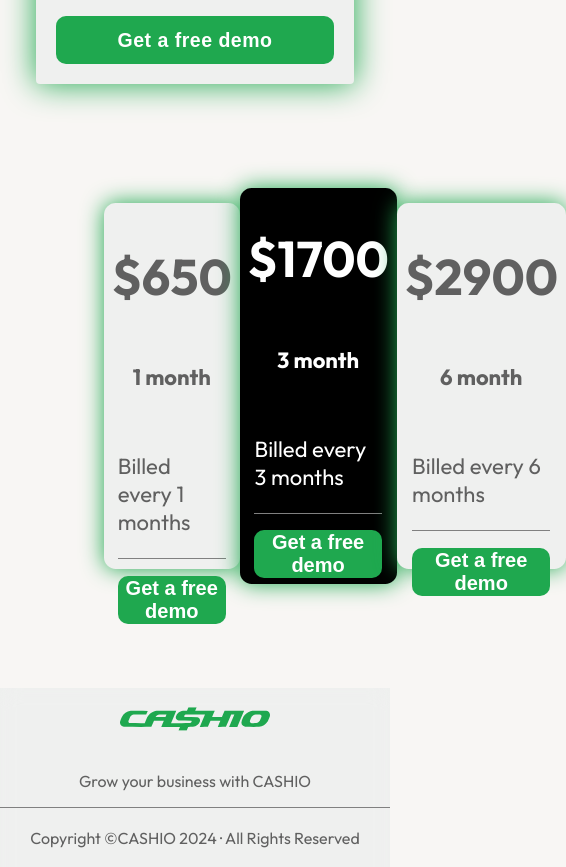
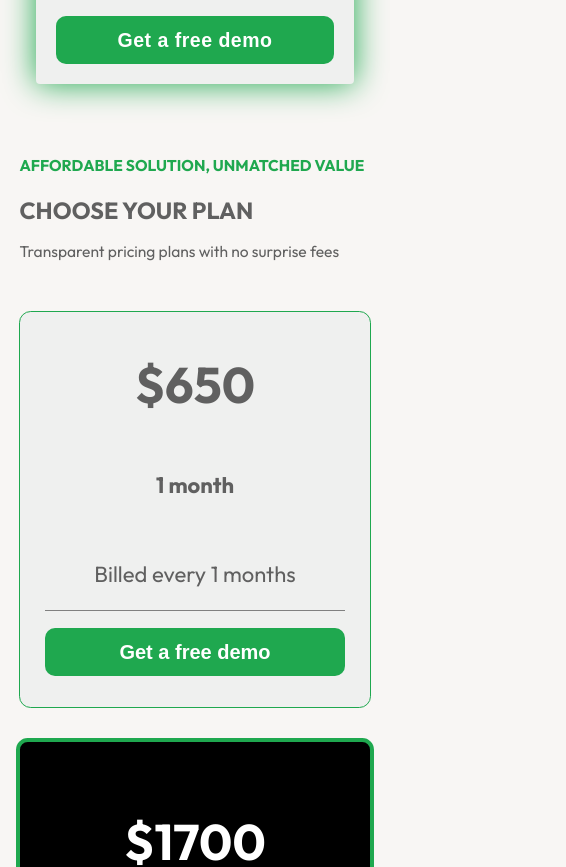
Before and after one commit to RevaGee/Cashio, a React (Create React App) app: page / in a window 390 px wide. Shown: the part 2520-3387 px from the top of the page, 566 px wide, since content can reach past the window. Built offline with nearby package versions, Linux system fonts and the light colour scheme.

Commit message:
corrected pricing component

```diff
--- a/src/components/Pricing/index.tsx
+++ b/src/components/Pricing/index.tsx
@@ -10,6 +10,13 @@ export const Pricing = () => {
     };
 
     return (
+        <div className = 'pricing'>
+            <div className = 'pricing_media'>
+                <div className = 'pricing_text'>
+                    <h4>AFFORDABLE SOLUTION, UNMATCHED VALUE</h4>
+                    <h1>CHOOSE YOUR PLAN</h1>
+                    <p>Transparent pricing plans with no surprise fees</p>
+                </div>
                 <div className='pricing_content'>
                     <div className='overlays_box'>
                         <div className='under_head_pricing'>
@@ -54,5 +61,7 @@ export const Pricing = () => {
                         </button>
                     </div>
                 </div>
+            </div>
+        </div>
     );
 }
--- a/src/components/Pricing/styles.scss
+++ b/src/components/Pricing/styles.scss
@@ -1,9 +1,18 @@
+.pricing{
+  display: flex;
+  justify-content: center;
+  align-self: center;
+  &_media{
+    width: 100%;
+  }
+}
 .pricing_content {
   display: flex;
   justify-content: space-between;
   align-items: center;
-  margin: 100px;
   padding: 1vw;
+  width: 100%;
+  margin-top: 50px;
 }
 
 .overlays_box {
@@ -13,10 +22,14 @@
   align-items: center;
   flex-direction: column;
   background-color: var(--boxColor);
-  box-shadow: 0 0 22px #1FA84F;
+  border: 1px solid #1FA84F;
   border-radius: 3vw;
   height: 350px;
-  width: 310px;
+  transition: 0.3s ease;
+  &:hover{
+    transform: translateY(-50px);
+    box-shadow: 0 0 22px #1FA84F;
+  }
 }
 
 .overlays_box_3 {
@@ -27,10 +40,14 @@
   justify-content: center;
   flex-direction: column;
   height: 380px;
-  width: 320px;
   background-color: var(--black_color_pricing);
-  box-shadow: 0 0 22px #1FA84F;
+  border: 4px solid #1FA84F;
   border-radius: 3vw;
+  transition: 0.3s ease;
+  &:hover{
+    transform: translateY(-50px);
+    box-shadow: 0 0 22px #1FA84F;
+  }
 }
 
 .under_head_pricing_3{
@@ -123,3 +140,129 @@
     height: 720%;
   }
 }
+.pricing_text{
+  h4{
+    color: #1FA84F;
+    font-size: 20px;
+  }
+  h1{
+    color: var(--text_color);
+    font-size: 45px;
+  }
+  p{
+    color: var(--text_color);
+    font-size: 16px;
+  }
+}
+@media (min-width: 576px) {
+  .pricing_media {
+    max-width:540px;
+  }
+}
+
+@media (min-width: 768px) {
+  .pricing_media {
+    max-width:720px;
+  }
+}
+
+@media (min-width: 992px) {
+  .pricing_media {
+    max-width: 960px;
+  }
+}
+
+@media (min-width: 1200px) {
+  .pricing{
+    margin-bottom: 50px;
+    .pricing_media {
+      max-width:1140px;
+      .overlays_box{
+        width: 260px;
+      }
+      .overlays_box_3{
+        width: 290px;
+      }
+    }
+  }
+}
+
+@media (min-width: 1400px) {
+  .pricing{
+    margin-bottom: 100px;
+    .pricing_media {
+      max-width:1320px;
+      .pricing_content{
+        flex-direction: row;
+        .overlays_box{
+          width: 310px;
+          transition: 0.3s ease;
+          &:hover{
+            transform: translateY(-50px);
+            box-shadow: 0 0 22px #1FA84F;
+          }
+        }
+        .overlays_box_3{
+          width: 340px;
+          transition: 0.3s ease;
+          &:hover{
+            transform: translateY(-50px);
+            box-shadow: 0 0 22px #1FA84F;
+          }
+        }
+      }
+    }
+  }
+}
+
+@media(max-width: 1200px){
+  .pricing{
+    margin-bottom: 30px;
+    .pricing_media {
+      .pricing_content{
+        padding: 0;
+        flex-direction: column;
+        .overlays_box{
+          width: 95%;
+          margin-bottom: 50px;
+          &:hover{
+            transform: scale(1.05);
+          }
+        }
+        .overlays_box_3{
+          width: 95%;
+          margin-bottom: 50px;
+          &:hover{
+            transform: scale(1.05);
+          }
+        }
+      }
+    }
+  }
+}
+@media(max-width: 768px){
+  .pricing_text{
+    h1{
+      font-size: 6vw;
+    }
+    h4{
+      font-size: 4vw;
+    }
+    p{
+      font-size: 4vw;
+    }
+  }
+  .overlays_box{
+    height: 380px;
+    margin-bottom: 30px !important;
+  }
+  .overlays_box_3{
+    height: 410px;
+    margin-bottom: 30px !important;
+  }
+}
+@media(max-width: 576px){
+  .pricing_media{
+    width: 90%;
+  }
+}
```
Lines whose indentation alone changed are shown as unchanged.
